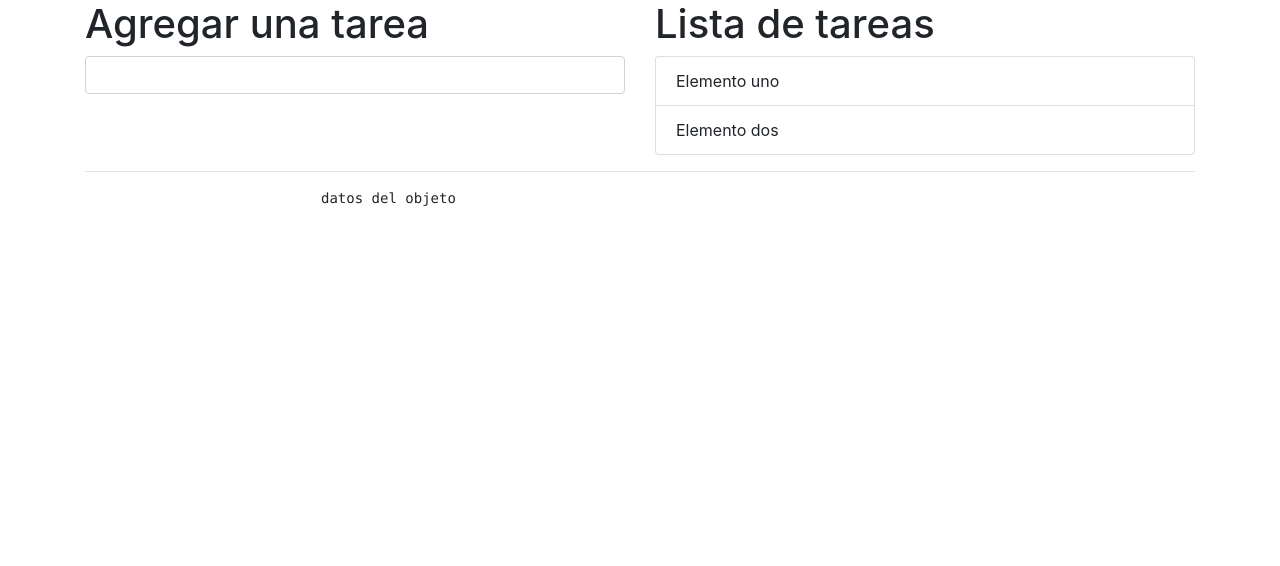
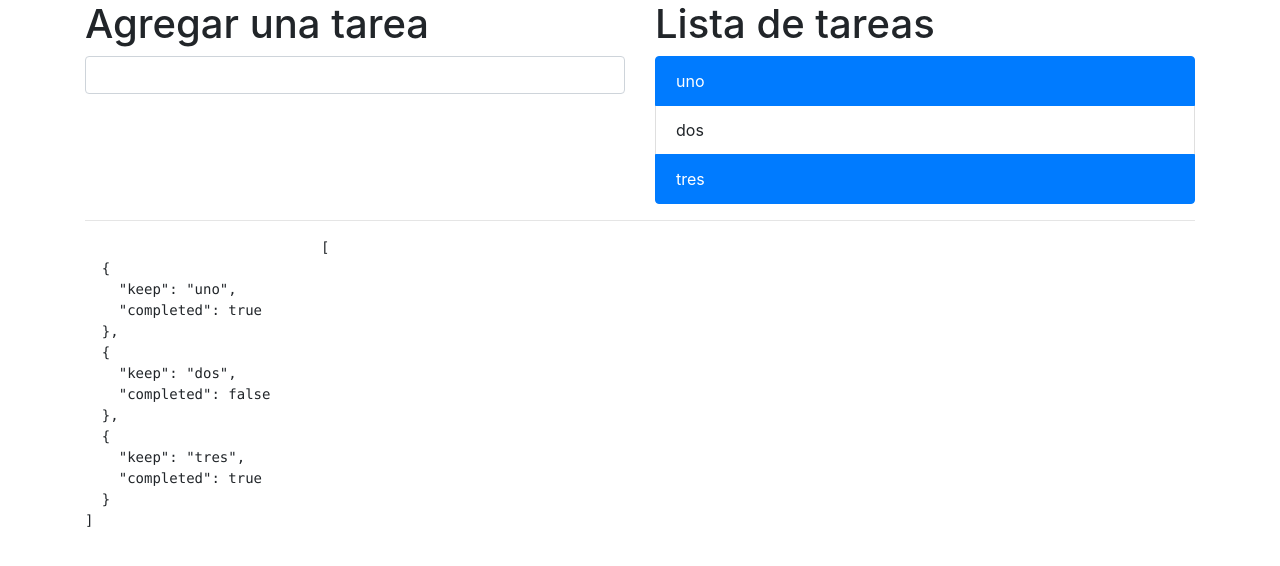
Before and after one commit to eliasmercan/workshop-vuejs, a plain HTML site: page index.html in a window 1280 px wide. Drawn offline with nearby package versions, Linux system fonts and the light colour scheme.

Commit message:
Bloqueando la lista

```diff
--- a/index.html
+++ b/index.html
@@ -13,14 +13,15 @@
             <div class="row">
                 <div class="col-sm-6">
                     <h1>Agregar una tarea</h1>
-                    <input type="text" class="form-control">
+                    <input type="text" class="form-control" v-model="newKeep" v-on:keyup.enter="addkeep">
                 </div>
 
                 <div class="col-sm-6">
                     <h1>Lista de tareas</h1>
                     <ul class="list-group">
-                        <li class="list-group-item">Elemento uno</li>
-                        <li class="list-group-item">Elemento dos</li>
+                        <li class="list-group-item" v-for="item in lists" v-bind:class="item.completed == true ? 'disabled active'  : '' ">
+                            {{ item.keep }}
+                         </li>
                     </ul>
                 </div>
             </div>
@@ -29,7 +30,7 @@
                     <div class="col-sm-12">
                         <hr>
                         <pre>
-                            datos del objeto
+                            {{ lists }}
                         </pre>
                     </div>
             </div>
--- a/script.js
+++ b/script.js
@@ -1,6 +1,19 @@
 new Vue({
     el:"#appVue",
     data:{
-        lists:[],
+        lists:[
+            {keep: 'uno', completed: true},
+            {keep: 'dos', completed: false},
+            {keep: 'tres', completed: true},
+        ],
+
+        newKeep: '',
+    },
+
+    methods:{
+        addkeep: function(){
+            this.lists.push({keep: this.newKeep, completed: false});
+            this.newKeep = '';
+        }
     }
 });
```
